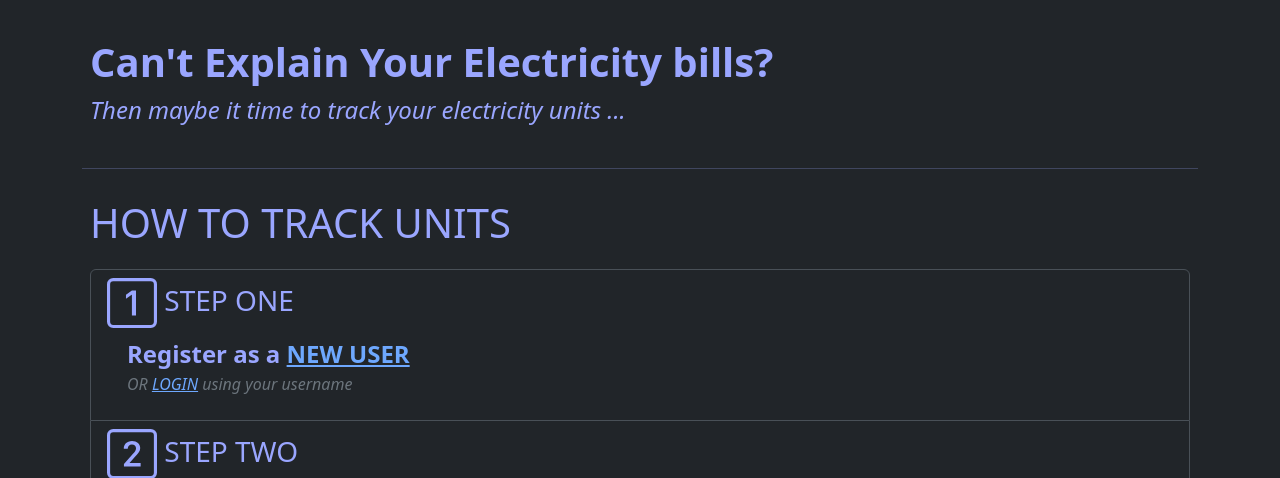
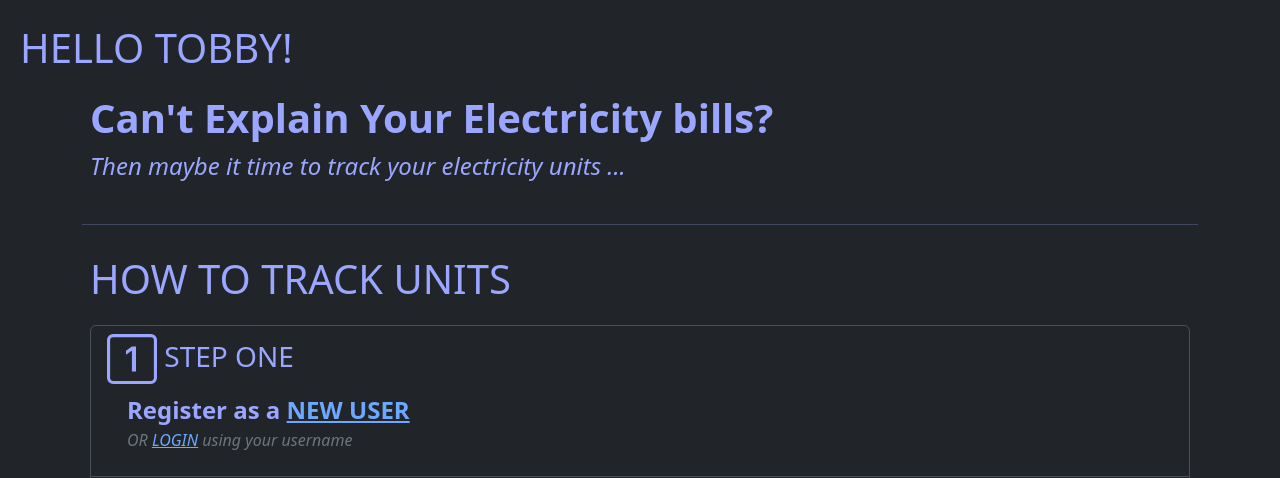
Before and after one commit to BrandenSysoutHelloWorld/eskak, a Django app: page / in a window 1280 px wide. Shown: the part 211-689 px from the top of the page. Run offline with Django 4.2, Linux system fonts and the light colour scheme.

Commit message:
hello tobby

```diff
--- a/eskak_app/templates/landing.html
+++ b/eskak_app/templates/landing.html
@@ -5,6 +5,7 @@
 {% block title %}WELCOME - ESKAK{% endblock %}
 
 {% block content %}
+<h1>HELLO TOBBY!</h1>
 <div class="container">
     <div class="row">
         <div class="col-12">
```
